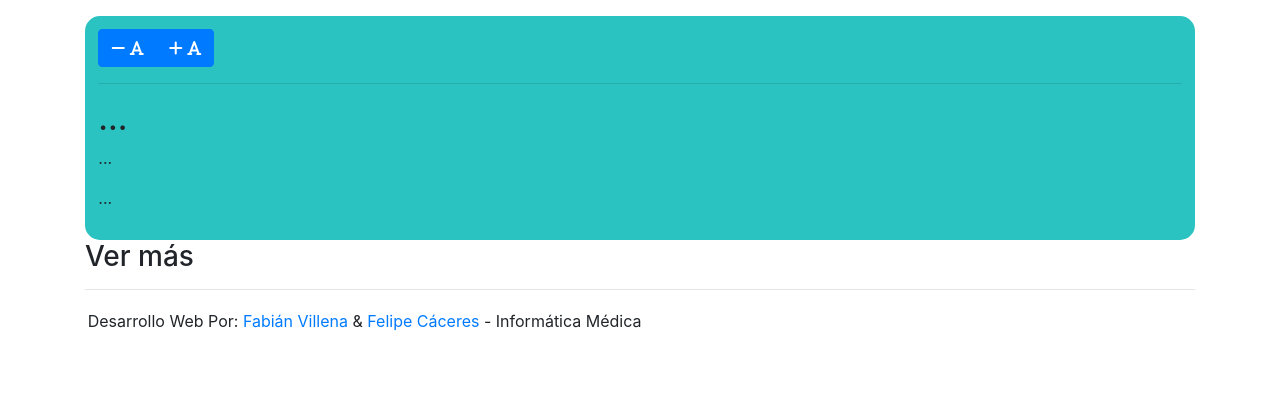
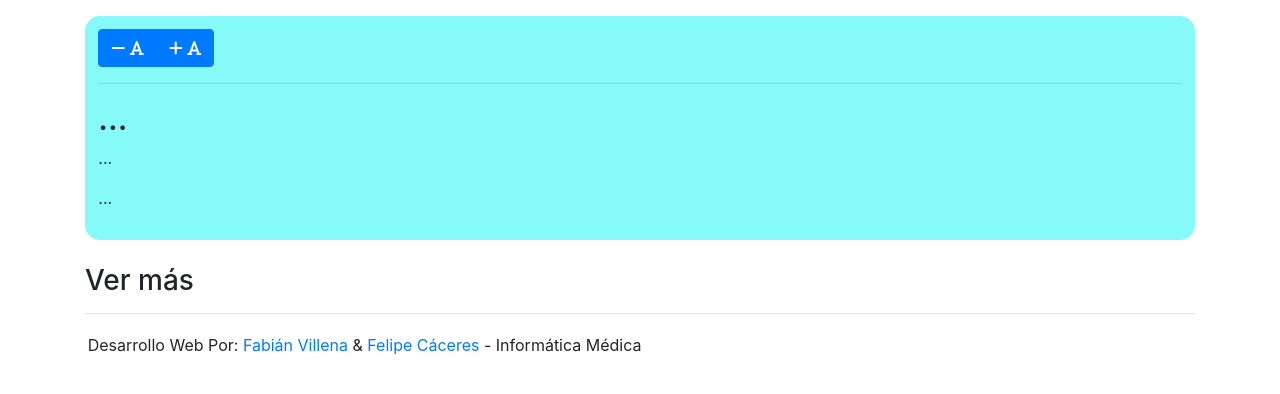
Before and after one commit to fvillena/dental-glossary, a PHP site: page /dental-glossary/term.php?id=1 in a window 1280 px wide. Shown: the part 106-500 px from the top of the page. Run offline with PHP 8.4, Linux system fonts and the light colour scheme; data that the repository does not hold is empty; some libraries are stand-ins or nearby versions.

Commit message:
bg color

```diff
--- a/term.php
+++ b/term.php
@@ -6,7 +6,7 @@
   <meta name="viewport" content="width=device-width, initial-scale=1.0">
   <meta http-equiv="X-UA-Compatible" content="ie=edge">
   <style>
-#concept-content {background-color: #2AC3C1;
+#concept-content {background-color: #86F9F9;
 padding: 10pt;
 border-radius: 15px}
 </style>
@@ -33,6 +33,7 @@ border-radius: 15px}
       <p class="resizeable" id=description_short>...</p>
       <p class="resizeable" id=description_long>...</p>
     </div>
+    <br>
     <div id="view-more">
       <h3>Ver más</h3>
       <ul id=more>...</ul>
```
